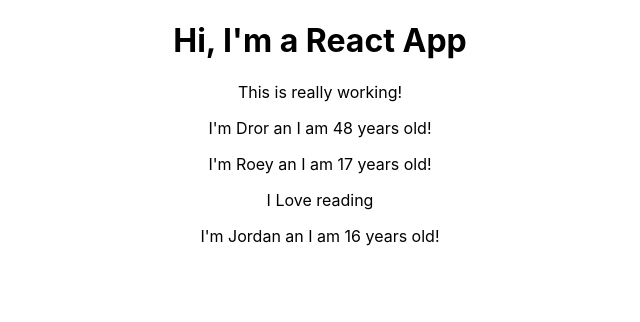
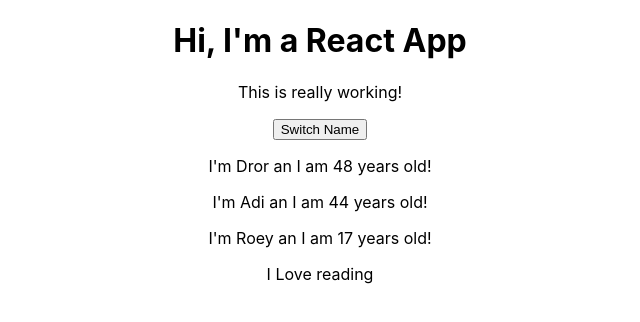
Before and after one commit to just2click-pro/react-complete-guide, a React (Create React App) app: page / in a window 1280 px wide. Shown: the top 322 px of the page, without its empty margins (320-960 px from the left). Built offline with nearby package versions, Linux system fonts and the light colour scheme.

Commit message:
Added a button and a state

```diff
--- a/src/App.js
+++ b/src/App.js
@@ -3,14 +3,25 @@
 import Person from './Person/Person'
 
 class App extends Component {
+  state = {
+    persons: [
+      { name: 'Dror', age: 48 },
+      { name: 'Adi', age: 44 },
+      { name: 'Roey', age: 17 }
+    ]
+  }
+
   render() {
     return (
       <div className="App">
         <h1>Hi, I'm a React App</h1>
         <p>This is really working!</p>
-        <Person name="Dror" age="48" />
-        <Person name="Roey" age="17">I Love reading</Person>
-        <Person name="Jordan" age="16"/>
+        <button>Switch Name</button>
+        <Person name={ this.state.persons[0].name } age={ this.state.persons[0].age } />
+        <Person name={ this.state.persons[1].name } age={ this.state.persons[1].age } />
+        <Person name={ this.state.persons[2].name } age={ this.state.persons[2].age }>
+        I Love reading
+        </Person>
       </div>
     )
   }
```
